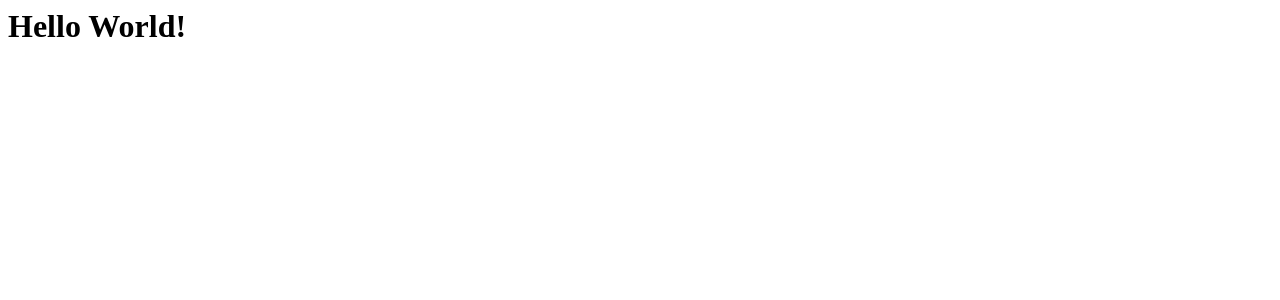
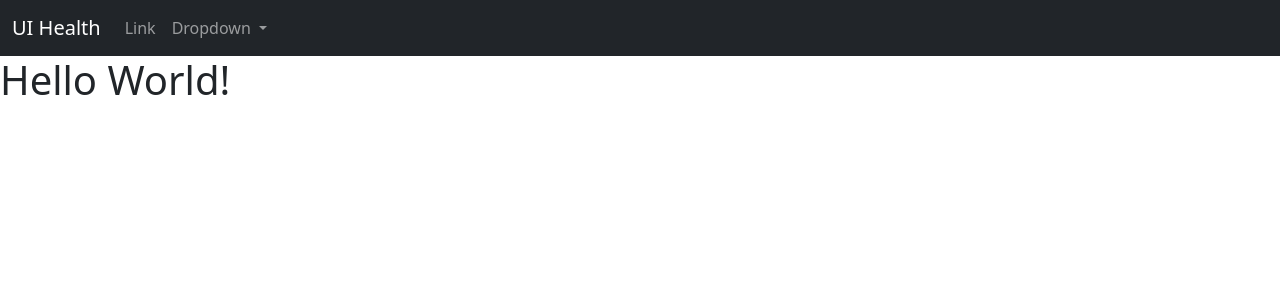
Before and after one commit to sebas1517/480_database_system_project, a Django app: page / in a window 1280 px wide. Shown: the top 300 px of the page. Run offline with Django 4.2, Linux system fonts and the light colour scheme.

Commit message:
Added navbar

```diff
--- a/uih/website/templates/home.html
+++ b/uih/website/templates/home.html
@@ -1 +1,7 @@
+{% extends 'index.html' %}
+
+{% block content %}
+
 <h1>Hello World!</h1>
+
+{% endblock%}
--- /dev/null
+++ b/uih/website/templates/index.html
@@ -0,0 +1,16 @@
+<!doctype html>
+<html lang="en">
+  <head>
+    <meta charset="utf-8">
+    <meta name="viewport" content="width=device-width, initial-scale=1">
+    <title>UI Health</title>
+    <link href="https://cdn.jsdelivr.net/npm/bootstrap@5.3.2/dist/css/bootstrap.min.css" rel="stylesheet" integrity="sha384-T3c6CoIi6uLrA9TneNEoa7RxnatzjcDSCmG1MXxSR1GAsXEV/Dwwykc2MPK8M2HN" crossorigin="anonymous">
+  </head>
+  <body>
+    {% include 'navbar.html' %}
+    {% block content %}
+    {% endblock%}
+
+    <script src="https://cdn.jsdelivr.net/npm/bootstrap@5.3.2/dist/js/bootstrap.bundle.min.js" integrity="sha384-C6RzsynM9kWDrMNeT87bh95OGNyZPhcTNXj1NW7RuBCsyN/o0jlpcV8Qyq46cDfL" crossorigin="anonymous"></script>
+  </body>
+</html>
--- /dev/null
+++ b/uih/website/templates/navbar.html
@@ -0,0 +1,26 @@
+<nav class="navbar navbar-expand-lg navbar-dark bg-dark">
+    <div class="container-fluid">
+      <a class="navbar-brand" href="{%url 'home'%}">UI Health</a>
+      <button class="navbar-toggler" type="button" data-bs-toggle="collapse" data-bs-target="#navbarSupportedContent" aria-controls="navbarSupportedContent" aria-expanded="false" aria-label="Toggle navigation">
+        <span class="navbar-toggler-icon"></span>
+      </button>
+      <div class="collapse navbar-collapse" id="navbarSupportedContent">
+        <ul class="navbar-nav me-auto mb-2 mb-lg-0">
+          <li class="nav-item">
+            <a class="nav-link" href="#">Link</a>
+          </li>
+          <li class="nav-item dropdown">
+            <a class="nav-link dropdown-toggle" href="#" role="button" data-bs-toggle="dropdown" aria-expanded="false">
+              Dropdown
+            </a>
+            <ul class="dropdown-menu">
+              <li><a class="dropdown-item" href="#">Action</a></li>
+              <li><a class="dropdown-item" href="#">Another action</a></li>
+              <li><hr class="dropdown-divider"></li>
+              <li><a class="dropdown-item" href="#">Something else here</a></li>
+            </ul>
+          </li>
+        </ul>
+      </div>
+    </div>
+  </nav>
```
